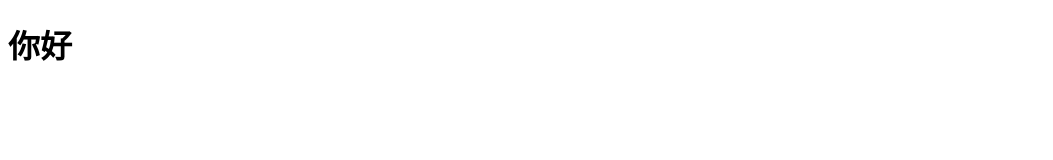
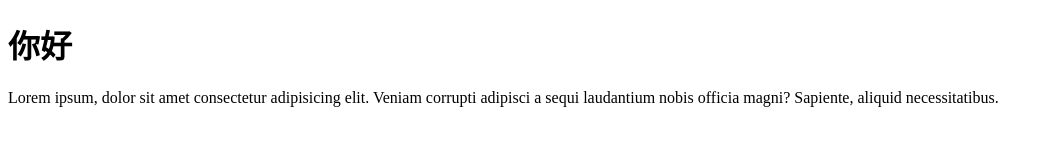
Before and after one commit to cvteuai9/zx, a plain HTML site: page index.html in a window 1280 px wide. Shown: the whole page, without its empty margins (0-1053 px from the left). Drawn offline with Linux system fonts and the light colour scheme.

Commit message:
第二次提交

```diff
--- a/index.html
+++ b/index.html
@@ -7,5 +7,6 @@
 </head>
 <body>
     <h1>你好</h1>
+    <p>Lorem ipsum, dolor sit amet consectetur adipisicing elit. Veniam corrupti adipisci a sequi laudantium nobis officia magni? Sapiente, aliquid necessitatibus.</p>
 </body>
 </html>
```
